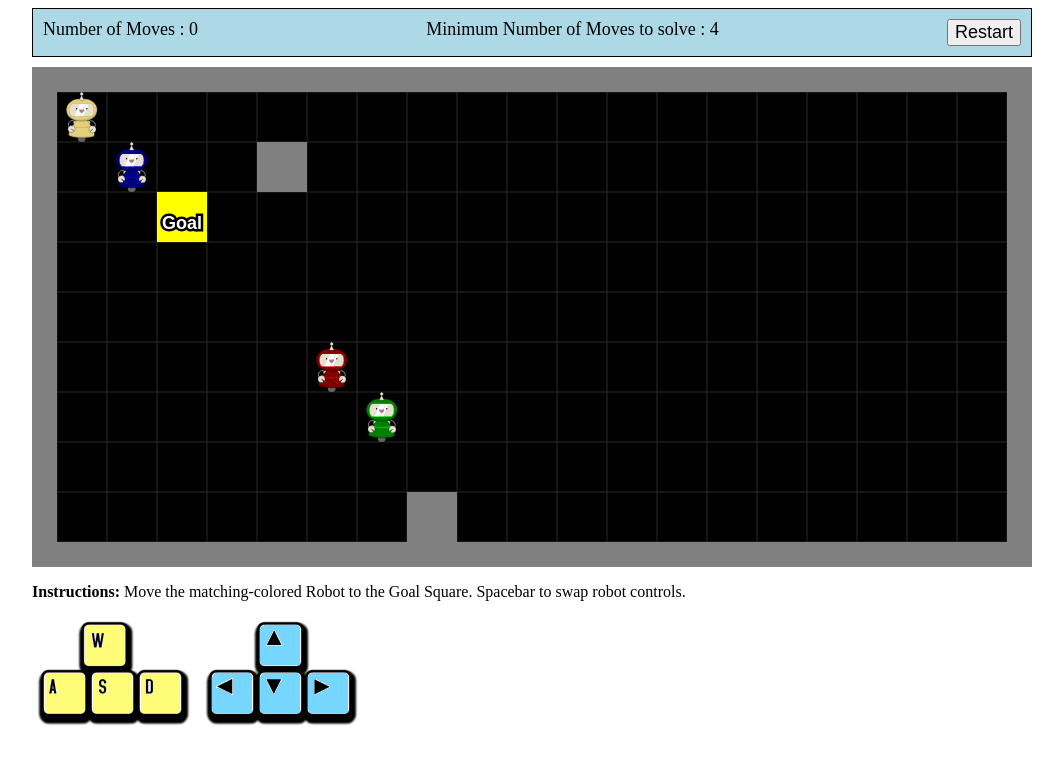
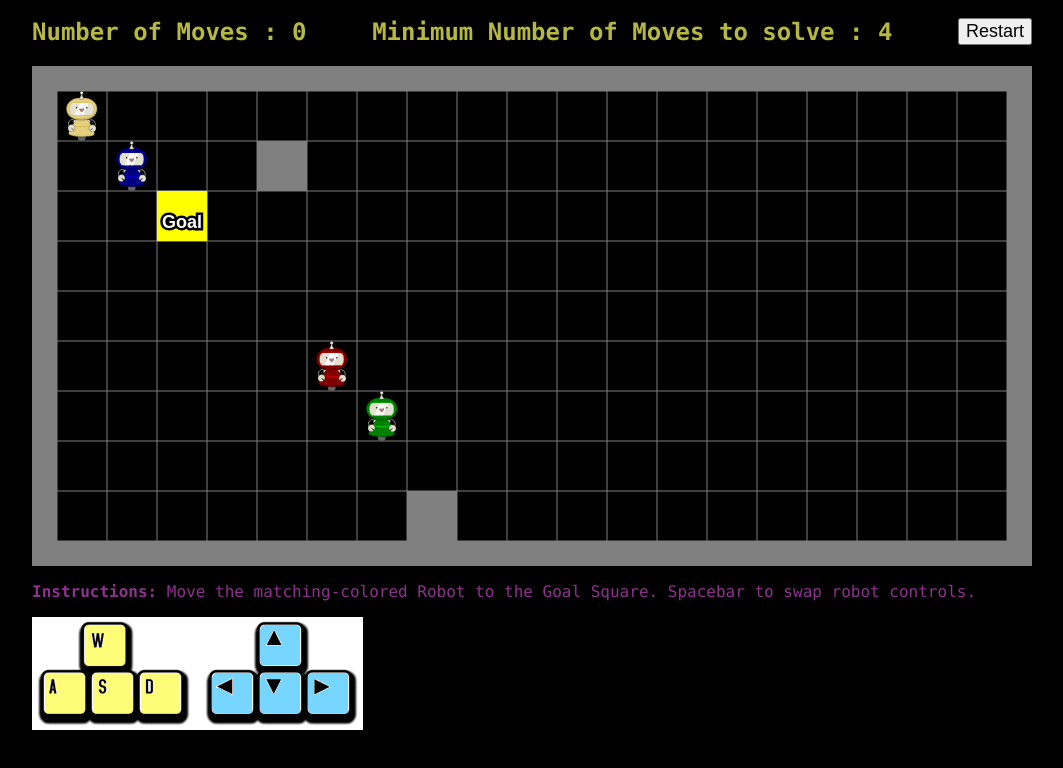
Before and after one commit to simondiep/sliding-robots, a website with bundled scripts: page index.html in a window 1280 px wide. Shown: the whole page, without its empty margins (108-1171 px from the left). Built offline with nearby package versions, Linux system fonts and the light colour scheme.

Commit message:
Updated styles
Updated styles to try a more old-school arcade game look.

```diff
--- a/index.html
+++ b/index.html
@@ -32,16 +32,21 @@
     #restartButton {
       font-size: 18px;
     }
+    body {
+        background-color: black;
+        font-family: consolas;
+        color: #8E328E;
+    }
     .header {
+      color: #B7B841;
+      font-size: 1.5rem;
+      font-weight: bold;
       display: flex;
       flex-direction: row;
       flex-wrap: nowrap;
       justify-content: space-between;
-      background: lightblue;
-      border: 1px solid black;
-      padding: 10px;
+      padding: 10px 0 10px 0;
       margin-bottom: 10px;
-      font-size: 18px;
     }
   </style>
 </head>
--- a/src/view/canvas-view.js
+++ b/src/view/canvas-view.js
@@ -14,7 +14,7 @@ export default class CanvasView {
     this.context.globalAlpha = 1;
     this.context.fillRect(0, 0, this.width, this.height);
 
-    this.context.strokeStyle = '#2a2a2a';
+    this.context.strokeStyle = '#7E7E7E';
     this.context.lineWidth = 1;
     for (
       let i = this.squareSizeInPixels / 2;
```
Also changed, not shown: README.md.
